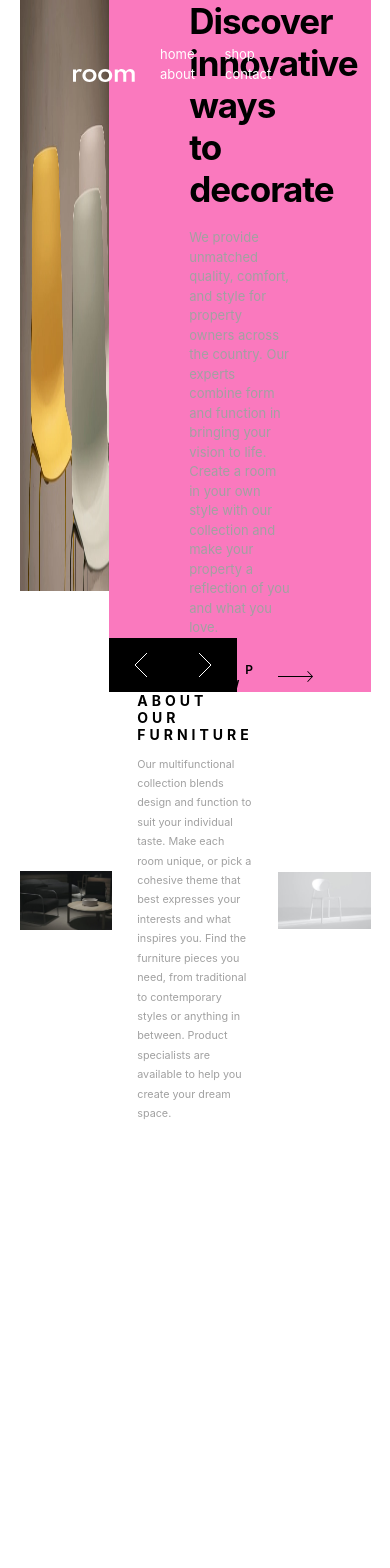
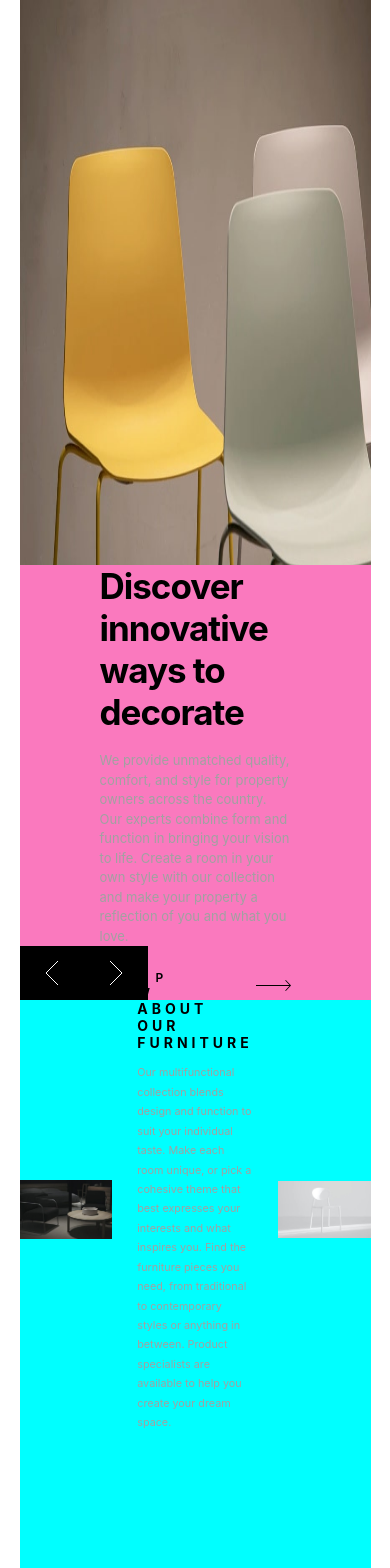
Before and after one commit to Gemcreation/roomredoreactgeeg, a React (Create React App) app: page / in a window 390 px wide. Shown: the top 1568 px of the page. Before the commit the page ends 1124 px from the top, so only its background shows below. Built offline with nearby package versions, Linux system fonts and the light colour scheme.

Commit message:
on responsiveness

```diff
--- a/src/App.scss
+++ b/src/App.scss
@@ -61,6 +61,7 @@ section.flexGrid{
     // min-height: calc(100vh - 0px);
     align-items: stretch;
     gap: 0px;
+    width: 90%;
     // margin-bottom: -5px;
 }
 
@@ -82,6 +83,8 @@ article.leftSide{
       img{
         width: 100%;
         height: 70vh;
+        // object-fit: cover;
+        // display: block;
       }
       }
 
@@ -235,3 +238,30 @@ section.flexLower{
 
   }
 }
+
+@media (max-width: 900px) {
+  .header{
+    display: none; /* hide for small screens */
+  }
+
+
+  section.flexGrid{
+    display: flex;
+    flex-direction: column;
+    align-items: center;
+    gap: 0px;
+    // margin-bottom: -5px;
+  }
+  article.leftSide{
+    width: 100%;
+  }
+  article.lowerSide{
+    display: grid;
+    grid-template-rows: 1fr 1fr;
+    background-color: aqua;
+    // display: grid;
+    // grid-template-rows: 1fr 1fr;
+    // align-items: center;
+    // margin-top: 0;
+  }
+}
```
